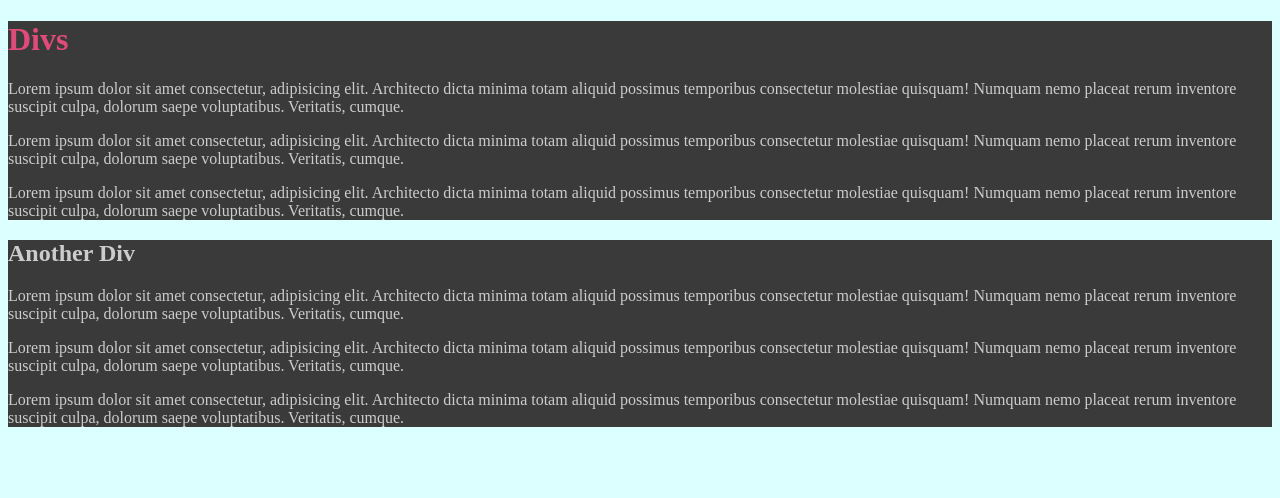
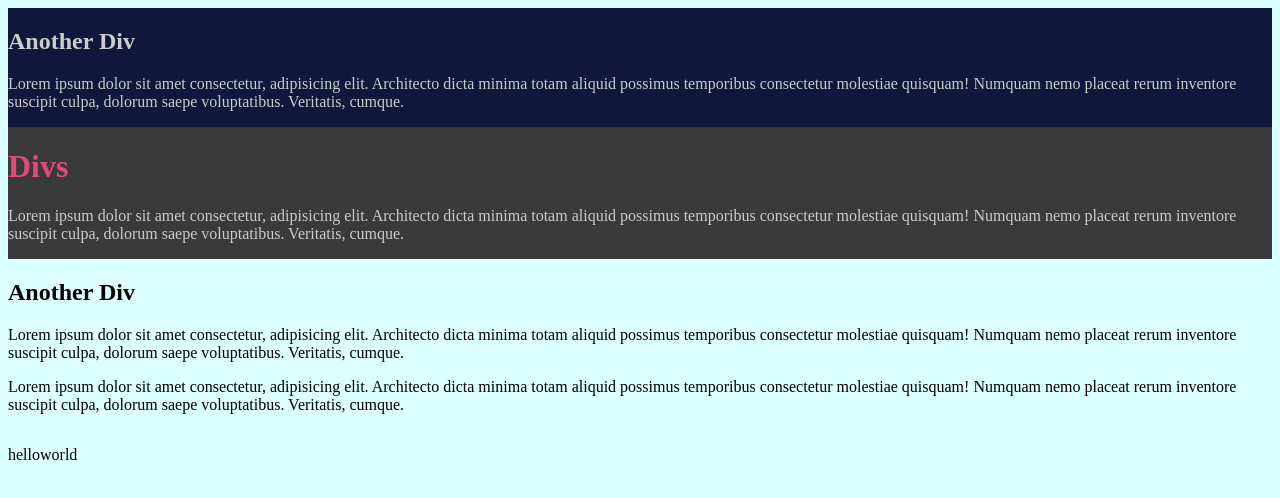
Before and after one commit to matthewcumbo/2025-int51-secondexample, a plain HTML site: page divs.html in a window 1280 px wide. Drawn offline with Linux system fonts and the light colour scheme.

Commit message:
Added Flexbox
To add notes

```diff
--- a/divs.html
+++ b/divs.html
@@ -7,19 +7,22 @@
     <link rel="stylesheet" href="style.css">
 </head>
 <body>
+    <div class="bigBox">
         <div class="lorem">
             <h1>Divs</h1>
             <p >
                 Lorem ipsum dolor sit amet consectetur, adipisicing elit. Architecto dicta minima totam aliquid possimus temporibus consectetur molestiae quisquam! Numquam nemo placeat rerum inventore suscipit culpa, dolorum saepe voluptatibus. Veritatis, cumque.
             </p>
-        <p>
+
+        </div>
+        <div class="lorem2">
+            <h2>Another Div</h2>
+            <p >
                 Lorem ipsum dolor sit amet consectetur, adipisicing elit. Architecto dicta minima totam aliquid possimus temporibus consectetur molestiae quisquam! Numquam nemo placeat rerum inventore suscipit culpa, dolorum saepe voluptatibus. Veritatis, cumque.
             </p>
-        <p>
-            Lorem ipsum dolor sit amet consectetur, adipisicing elit. Architecto dicta minima totam aliquid possimus temporibus consectetur molestiae quisquam! Numquam nemo placeat rerum inventore suscipit culpa, dolorum saepe voluptatibus. Veritatis, cumque.
-        </p>
+
         </div>
-    <div class="lorem">
+        <div class=" last">
             <h2>Another Div</h2>
             <p >
                 Lorem ipsum dolor sit amet consectetur, adipisicing elit. Architecto dicta minima totam aliquid possimus temporibus consectetur molestiae quisquam! Numquam nemo placeat rerum inventore suscipit culpa, dolorum saepe voluptatibus. Veritatis, cumque.
@@ -27,9 +30,14 @@
             <p>
                 Lorem ipsum dolor sit amet consectetur, adipisicing elit. Architecto dicta minima totam aliquid possimus temporibus consectetur molestiae quisquam! Numquam nemo placeat rerum inventore suscipit culpa, dolorum saepe voluptatibus. Veritatis, cumque.
             </p>
-        <p>
-            Lorem ipsum dolor sit amet consectetur, adipisicing elit. Architecto dicta minima totam aliquid possimus temporibus consectetur molestiae quisquam! Numquam nemo placeat rerum inventore suscipit culpa, dolorum saepe voluptatibus. Veritatis, cumque.
-        </p>
+
+        </div>
+    </div>
+
+
+    <div class="secondBox">
+        <p>hello</p>
+        <p>world</p>
     </div>
 
 </body>
--- a/style.css
+++ b/style.css
@@ -18,12 +18,36 @@ h1{
     color: #af680b;
 }
 
+
+
+
+.bigBox{
+    display: flex;
+    flex-direction:column;
+    align-items: center;
+    justify-content: space-around;
+}
+
 .lorem{
     color: #ccc;
     background-color: #3a3a3a;
+    order:2;
+    flex-grow: 4;
 }
 
 .lorem2{
     color: #ccc;
     background-color: #0f173a;
+    order:1;
+    flex-grow: 1;
 }
+
+.last{
+    order:3;
+    flex-grow: 1;
+}
+
+.secondBox{
+    display: flex;
+    justify-content: space-aroundx;
+}
```
Lines whose indentation alone changed are shown as unchanged.
